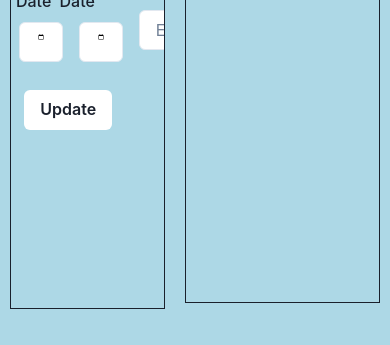
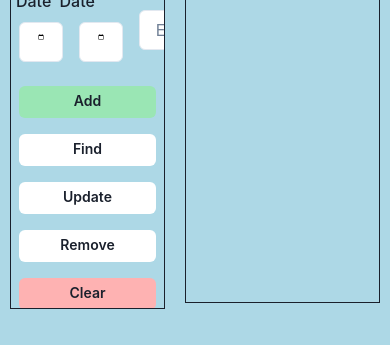
Before and after one commit to antsuh1028/AdamsFoodsInventory, a React (Create React App) app: page /home in a window 390 px wide. Shown: the part 496-841 px from the top of the page. Built offline with nearby package versions, Linux system fonts and the light colour scheme; no server answers; sample sign-in values are in the browser's storage.

Commit message:
Some responsive changes

```diff
--- a/src/components/homescreen/actionButton.js
+++ b/src/components/homescreen/actionButton.js
@@ -1,5 +1,5 @@
 import React from "react";
-import { Button, HStack, Spinner } from "@chakra-ui/react";
+import { Button, Spinner, Flex, useBreakpointValue } from "@chakra-ui/react";
 
 const ActionButtons = ({
   onAdd,
@@ -9,24 +9,81 @@ const ActionButtons = ({
   onClear,
   loading,
 }) => {
+  const buttonSize = useBreakpointValue({ base: "sm", md: "md" });
+  const buttonMargin = useBreakpointValue({ base: "8px", md: "20px" });
+  const buttonDirection = useBreakpointValue({ base: "column", sm: "row" });
+  const containerWidth = useBreakpointValue({ base: "100%", sm: "auto" });
+
   return (
-    <HStack spacing="5">
-      <Button bg="green.200" _hover={{bg: "green.300", color:"white"}} margin="20px" onClick={onAdd} isDisabled={loading}>
+    <Flex
+      direction={buttonDirection}
+      overflowX="auto"
+      width="100%"
+      justifyContent="center"
+      py={2}
+    >
+      <Flex
+        direction={buttonDirection}
+        wrap="nowrap"
+        width={containerWidth}
+        overflowX="auto"
+        overflowY="hidden"
+        css={{
+          '&::-webkit-scrollbar': { height: '8px' },
+          '&::-webkit-scrollbar-thumb': { backgroundColor: 'rgba(0,0,0,0.2)', borderRadius: '4px' }
+        }}
+      >
+        <Button
+          bg="green.200"
+          _hover={{bg: "green.300", color:"white"}}
+          margin={buttonMargin}
+          onClick={onAdd}
+          isDisabled={loading}
+          size={buttonSize}
+          flexShrink={0}
+        >
           {loading ? <Spinner /> : "Add"}
         </Button>
-      <Button bg="white" margin="20px" onClick={onFind}>
+        <Button
+          bg="white"
+          margin={buttonMargin}
+          onClick={onFind}
+          size={buttonSize}
+          flexShrink={0}
+        >
           Find
         </Button>
-      <Button bg="white" margin="20px" onClick={onUpdate} type="submit">
+        <Button
+          bg="white"
+          margin={buttonMargin}
+          onClick={onUpdate}
+          type="submit"
+          size={buttonSize}
+          flexShrink={0}
+        >
           Update
         </Button>
-      <Button bg="white" margin="20px" onClick={onRemove}>
+        <Button
+          bg="white"
+          margin={buttonMargin}
+          onClick={onRemove}
+          size={buttonSize}
+          flexShrink={0}
+        >
           Remove
         </Button>
-      <Button bg="red.200" _hover={{bg: "red.300", color:"white"}} margin="20px" onClick={onClear}>
+        <Button
+          bg="red.200"
+          _hover={{bg: "red.300", color:"white"}}
+          margin={buttonMargin}
+          onClick={onClear}
+          size={buttonSize}
+          flexShrink={0}
+        >
           Clear
         </Button>
-    </HStack>
+      </Flex>
+    </Flex>
   );
 };
 
```
Also changed, not shown: src/pages/Login.jsx (added, +186 -0 lines). Lines whose indentation alone changed are shown as unchanged.
